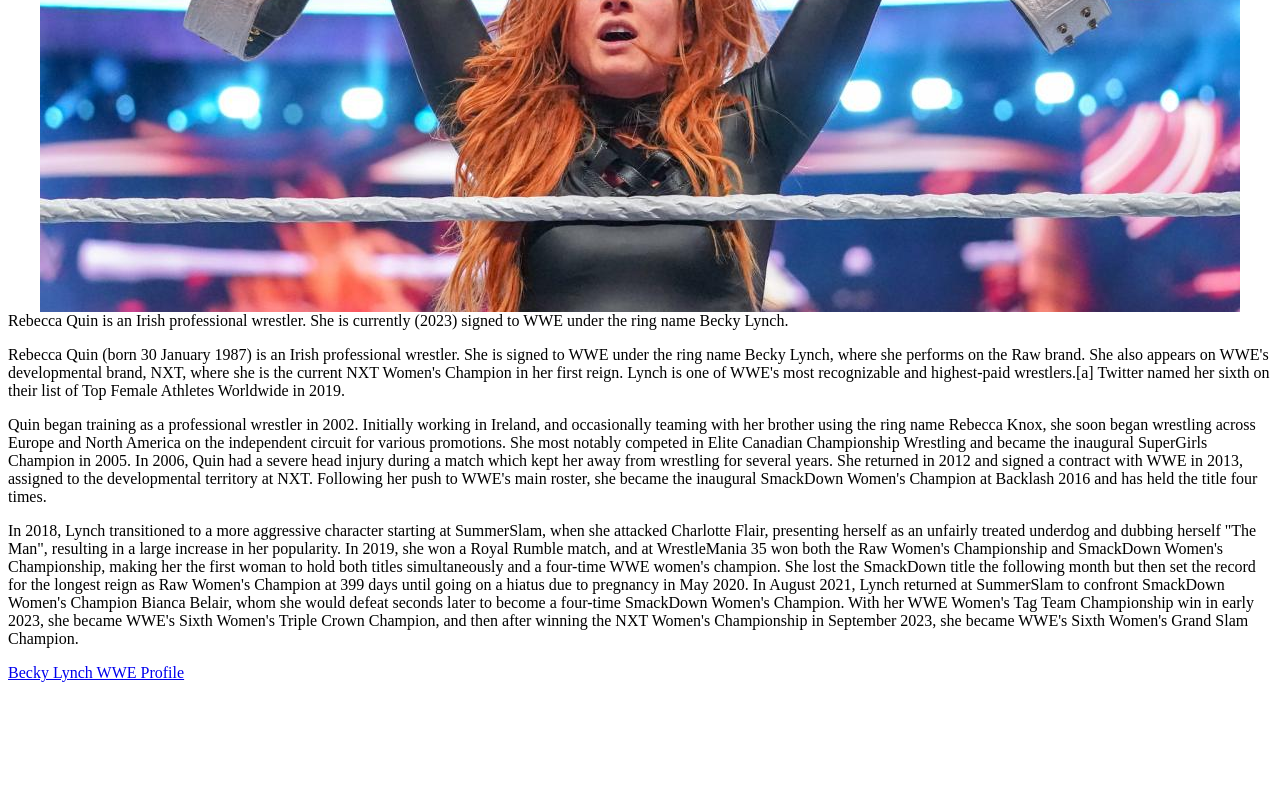
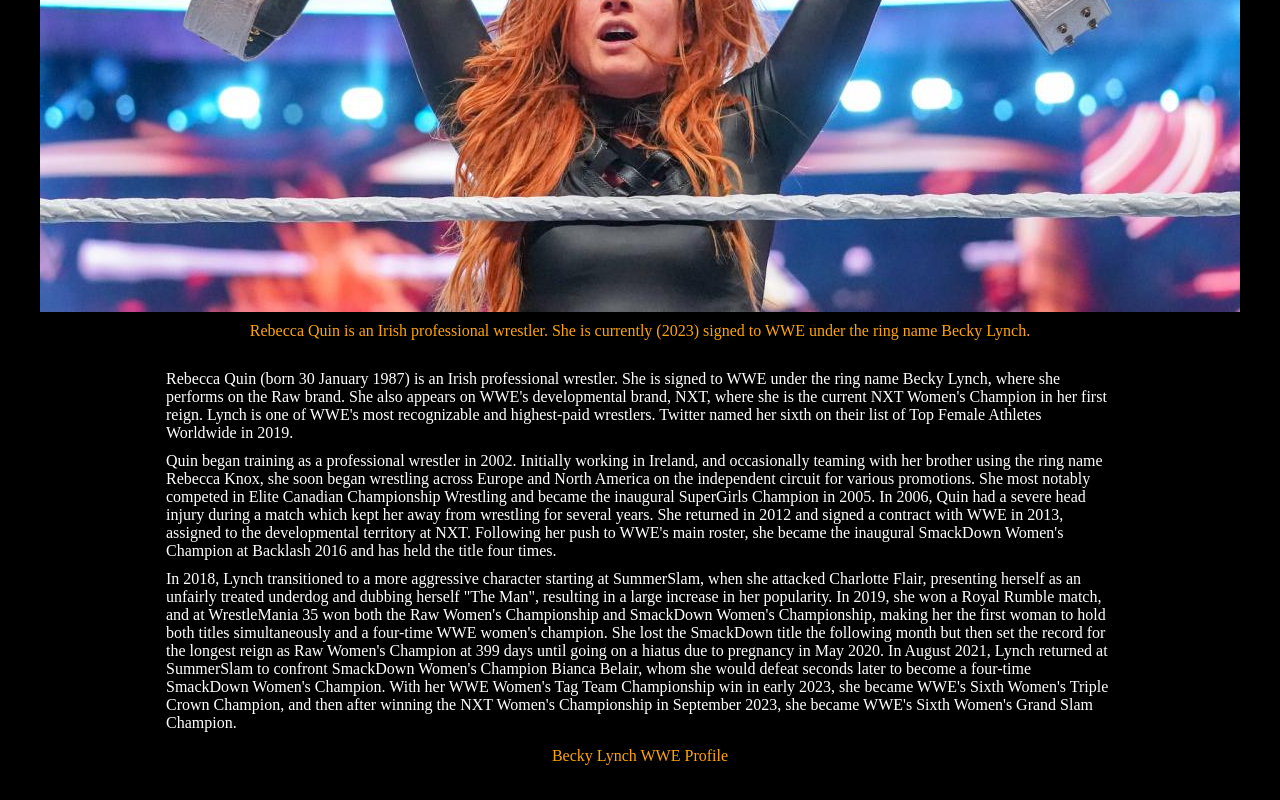
Before and after one commit to LearningToCodeAfterFifty/freeCodeCamp-Tribute-Page, a plain HTML site: page index.html in a window 1280 px wide. Shown: the part 443-1243 px from the top of the page. Before the commit the page ends 1133 px from the top, so only its background shows below. Drawn offline with Linux system fonts and the light colour scheme.

Commit message:
finished styles.css

```diff
--- a/index.html
+++ b/index.html
@@ -17,7 +17,7 @@
         </div>
 
         <section id="tribute-info">
-          <p>Rebecca Quin (born 30 January 1987) is an Irish professional wrestler. She is signed to WWE under the ring name Becky Lynch, where she performs on the Raw brand. She also appears on WWE's developmental brand, NXT, where she is the current NXT Women's Champion in her first reign. Lynch is one of WWE's most recognizable and highest-paid wrestlers.[a] Twitter named her sixth on their list of Top Female Athletes Worldwide in 2019.</p>
+          <p>Rebecca Quin (born 30 January 1987) is an Irish professional wrestler. She is signed to WWE under the ring name Becky Lynch, where she performs on the Raw brand. She also appears on WWE's developmental brand, NXT, where she is the current NXT Women's Champion in her first reign. Lynch is one of WWE's most recognizable and highest-paid wrestlers. Twitter named her sixth on their list of Top Female Athletes Worldwide in 2019.</p>
           <p>Quin began training as a professional wrestler in 2002. Initially working in Ireland, and occasionally teaming with her brother using the ring name Rebecca Knox, she soon began wrestling across Europe and North America on the independent circuit for various promotions. She most notably competed in Elite Canadian Championship Wrestling and became the inaugural SuperGirls Champion in 2005. In 2006, Quin had a severe head injury during a match which kept her away from wrestling for several years. She returned in 2012 and signed a contract with WWE in 2013, assigned to the developmental territory at NXT. Following her push to WWE's main roster, she became the inaugural SmackDown Women's Champion at Backlash 2016 and has held the title four times.</p>
           <p>In 2018, Lynch transitioned to a more aggressive character starting at SummerSlam, when she attacked Charlotte Flair, presenting herself as an unfairly treated underdog and dubbing herself "The Man", resulting in a large increase in her popularity. In 2019, she won a Royal Rumble match, and at WrestleMania 35 won both the Raw Women's Championship and SmackDown Women's Championship, making her the first woman to hold both titles simultaneously and a four-time WWE women's champion. She lost the SmackDown title the following month but then set the record for the longest reign as Raw Women's Champion at 399 days until going on a hiatus due to pregnancy in May 2020. In August 2021, Lynch returned at SummerSlam to confront SmackDown Women's Champion Bianca Belair, whom she would defeat seconds later to become a four-time SmackDown Women's Champion. With her WWE Women's Tag Team Championship win in early 2023, she became WWE's Sixth Women's Triple Crown Champion, and then after winning the NXT Women's Championship in September 2023, she became WWE's Sixth Women's Grand Slam Champion.</p>
 
--- a/styles.css
+++ b/styles.css
@@ -1,8 +1,47 @@
+body {
+  background-color: black;
+  color: white;
+}
+
+h1, figcaption {
+    text-align: center;
+    color: orange;
+}
+
 img {
     display: block;
   }
 
-  #image {
+#image {
     max-width: 100%;
     margin: 0 auto;
-  }
+}
+
+figcaption {
+    padding-top: 10px;
+    margin: auto;
+    max-width: 70%;
+}
+
+section {
+    margin-top: 25px;;
+}
+
+p {
+    padding: 5px;
+    margin: auto;
+    max-width: 75%;
+}
+
+#tribute-link {
+  text-decoration: none;
+  text-align: center;
+  display:block;
+  margin: 10px;
+  padding-bottom: 25px;
+  color: orange;
+}
+
+#tribute-link:hover {
+  color: lightblue;
+}
```
